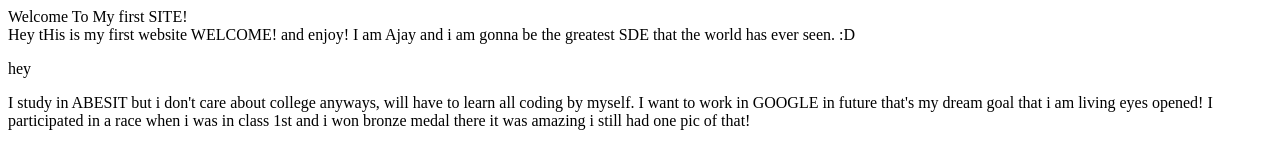
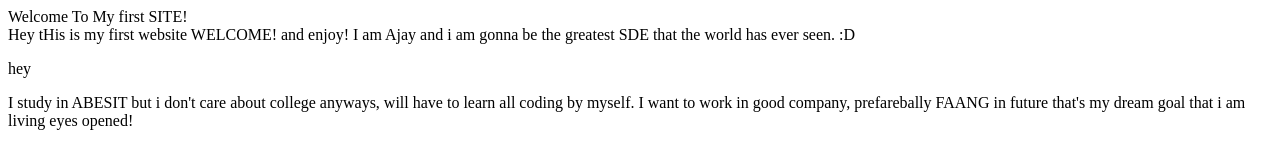
Before and after one commit to Barmanji/First-Demo, a plain HTML site: page index.html in a window 1280 px wide. Drawn offline with Linux system fonts and the light colour scheme.

Commit message:
update injex.js
updated

```diff
--- a/index.html
+++ b/index.html
@@ -12,9 +12,9 @@
     I am Ajay and i am gonna be the greatest SDE that the world has ever seen. :D
 <p> hey </p>
     I study in ABESIT but i don't care about college anyways, will have to learn all coding by myself.
-    I want to work in GOOGLE in future that's my dream goal that i am living eyes opened!
+    I want to work in good company, prefarebally FAANG in future that's my dream goal that i am living eyes opened!
 
-    I participated in a race when i was in class 1st and i won bronze medal there it was amazing i still had one pic of that!
+
 </body>
 
 </html>
```
